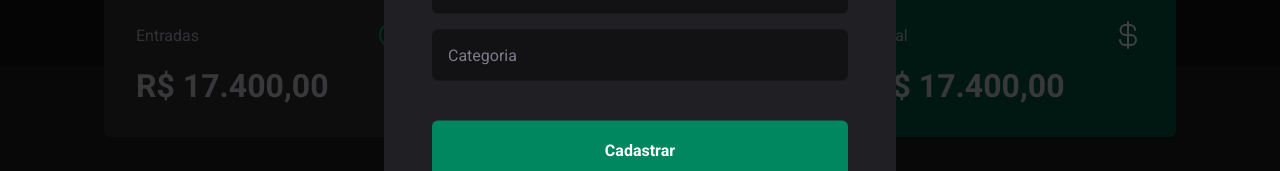
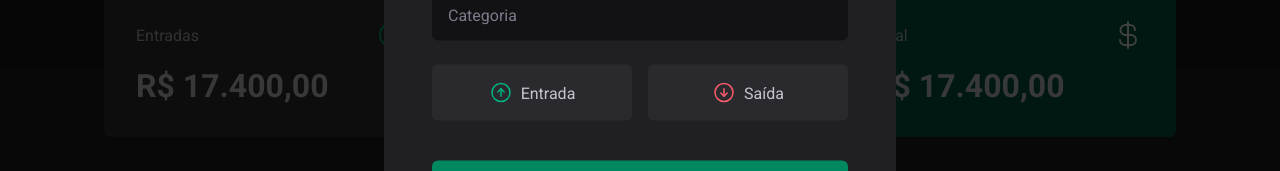
Before and after one commit to artenlf/ignite-dt-money, a React (Vite) app: page / in a window 1280 px wide. Both pictures are taken after a click on the button "Nova transação". Shown: the part 393-564 px from the top of the page. Built offline with nearby package versions, Linux system fonts and the light colour scheme.

Commit message:
feat: created modal buttons and styles

```diff
--- a/src/components/NewTransactionModal/index.tsx
+++ b/src/components/NewTransactionModal/index.tsx
@@ -1,6 +1,6 @@
 import * as Dialog from "@radix-ui/react-dialog";
-import { X } from "phosphor-react";
-import { CloseButton, Content, Overlay } from "./styles";
+import { ArrowCircleDown, ArrowCircleUp, X } from 'phosphor-react';
+import { CloseButton, Content, Overlay, TransactionTypeButton, TransctionType } from "./styles";
 
 
 export function NewTransactionModal() {
@@ -23,6 +23,17 @@
         <input type="number"  placeholder="Preço" required/>
         <input type="text"  placeholder="Categoria" required/>
 
+        <TransctionType>
+          <TransactionTypeButton variant="income" value="income" >
+            <ArrowCircleUp size={24} />
+            Entrada
+          </TransactionTypeButton>
+          <TransactionTypeButton variant="outcome" value="outcome" >
+            <ArrowCircleDown size={24} />
+            Saída
+          </TransactionTypeButton>
+        </TransctionType>
+
         <button type="submit">
           Cadastrar
         </button>
--- a/src/components/NewTransactionModal/styles.ts
+++ b/src/components/NewTransactionModal/styles.ts
@@ -1,4 +1,5 @@
 import * as Dialog from "@radix-ui/react-dialog";
+import * as RadioGroup from "@radix-ui/react-radio-group";
 import styled from "styled-components";
 
 
@@ -68,4 +69,52 @@
   line-height: 0;
   cursor: pointer;
   color: ${props => props.theme["gray-500"]};
+`;
+
+export const TransctionType = styled(RadioGroup.Root)`
+  display: grid;
+  grid-template-columns: repeat(2, 1fr);
+  gap: 1rem;
+  margin-top: 0.5rem;
+`;
+
+interface TransactionTypeButtonProps {
+  variant: 'income' | 'outcome';
+}
+
+export const TransactionTypeButton = styled(RadioGroup.Item)<TransactionTypeButtonProps>`
+      background: ${props => props.theme["gray-700"]};
+      color: ${props => props.theme["gray-300"]};
+      padding: 1rem;
+      display: flex;
+      align-items: center;
+      justify-content: center;
+      gap: 0.5rem;
+      border-radius: 6px;
+      border: 0;
+      cursor: pointer;
+
+      svg {
+          color: ${props => props.variant === 'income' ?
+            props.theme["green-300"]
+            :
+           props.theme["red-300"]};
+        }
+
+      &[data-state='checked'] {
+          background: ${props => props.variant === 'income' ?
+            props.theme["green-500"]
+            :
+            props.theme["red-500"]};
+          color: ${props => props.theme.white};
+
+          svg {
+            color: ${props => props.theme.white};
+          }
+        }
+
+      &[data-state='unchecked']:hover {
+        background: ${props => props.theme["gray-600"]};
+        transition: background-color 0.2s;
+      }
 `
```
